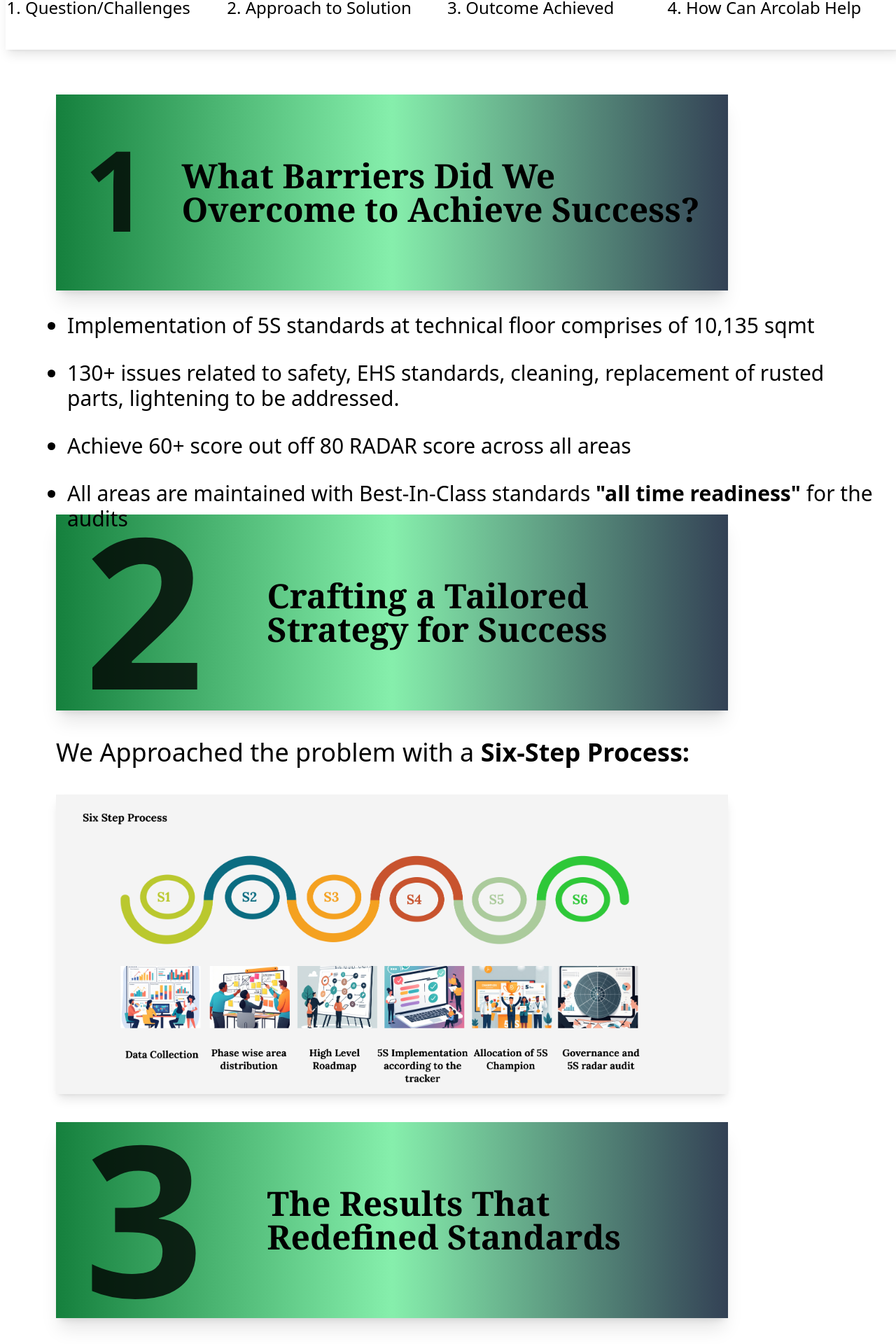
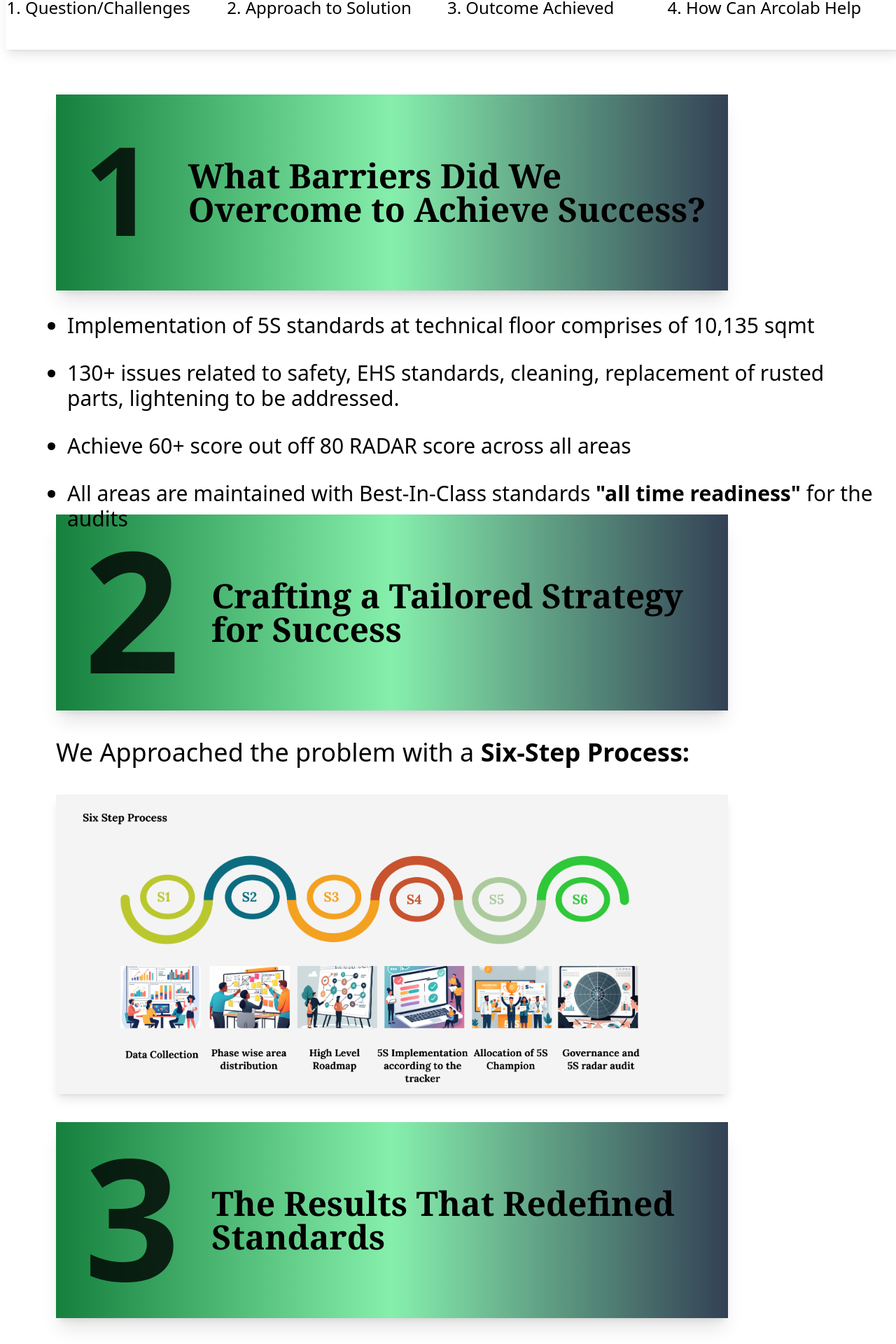
Before and after one commit to kirito05/Drafts2, a Next.js app: page / in a window 1280 px wide. Shown: the part 635-2555 px from the top of the page at 70% size. Built offline with nearby package versions, Linux system fonts and the light colour scheme.

Commit message:
fix: fix styling and allignment across the page

```diff
--- a/src/app/page.jsx
+++ b/src/app/page.jsx
@@ -70,7 +70,7 @@ export default function Formulation() {
           <article className="ml-[5em]">
             <section id="question">
               <div className="font-semibold xl:w-4/5 lg:w-4/5 mb-4 xl:h-[35vh] lg:h-[20vh] gap-[3em] shadow-xl flex flex-row items-center justify-start pl-10 bg-gradient-to-r from-green-700 via-green-300 to-slate-700">
-                <div className="xl:text-[10em] lg:text-[6em] md:text-[4em] mb-3 opacity-80  ">
+                <div className="xl:text-[11em] lg:text-[6em] md:text-[4em] mb-3 opacity-80  ">
                   1
                 </div>
 
@@ -104,8 +104,8 @@ export default function Formulation() {
             <br />
             <br />
             <section id="approach">
-              <div className="text-3xl font-semibold  xl:w-4/5 lg:w-4/5 mb-4 xl:h-[35vh] lg:h-[20vh] gap-[3em] shadow-xl flex flex-row items-center justify-start pl-10 bg-gradient-to-r from-green-700 via-green-300 to-slate-700">
-                <div className="xl:text-[10em] lg:text-[4em] md:text-[4em] mb-3 opacity-80  ">
+              <div className="text-3xl font-semibold  xl:w-4/5 lg:w-4/5 mb-4 xl:h-[35vh] lg:h-[20vh] gap-[1.5em] shadow-xl flex flex-row items-center justify-start pl-10 bg-gradient-to-r from-green-700 via-green-300 to-slate-700">
+                <div className="xl:text-[8em] lg:text-[4em] md:text-[4em] mb-3 opacity-80  ">
                   2
                 </div>
 
@@ -136,8 +136,8 @@ export default function Formulation() {
             </div> */}
             </section>
             <section id="outcome">
-              <div className="text-3xl font-semibold mb-10  xl:w-4/5 lg:w-4/5 xl:h-[35vh] lg:h-[20vh] gap-[3em] shadow-xl flex flex-row items-center justify-start pl-10 bg-gradient-to-r from-green-700 via-green-300 to-slate-700">
-                <div className="xl:text-[10em] lg:text-[4em] md:text-[4em] mb-3 opacity-80  ">
+              <div className="text-3xl font-semibold mb-10  xl:w-4/5 lg:w-4/5 xl:h-[35vh] lg:h-[20vh] gap-[1.5em] shadow-xl flex flex-row items-center justify-start pl-10 bg-gradient-to-r from-green-700 via-green-300 to-slate-700">
+                <div className="xl:text-[8em] lg:text-[4em] md:text-[4em] mb-3 opacity-80  ">
                   3
                 </div>
 
@@ -167,8 +167,8 @@ export default function Formulation() {
               </div>
             </section>
             <section id="help" className="mt-[10em]">
-              <div className="text-3xl font-semibold mb-4  xl:w-4/5 lg:w-4/5 xl:h-[35vh] lg:h-[20vh] gap-[3em] shadow-xl flex flex-row items-center justify-start pl-10 bg-gradient-to-r from-green-700 via-green-300 to-slate-700">
-                <div className="xl:text-[10em] lg:text-[4em] md:text-[4em] mb-3 opacity-80  ">
+              <div className="text-3xl font-semibold mb-4  xl:w-4/5 lg:w-4/5 xl:h-[35vh] lg:h-[20vh] gap-[1.5em] shadow-xl flex flex-row items-center justify-start pl-10 bg-gradient-to-r from-green-700 via-green-300 to-slate-700">
+                <div className="xl:text-[8em] lg:text-[4em] md:text-[4em] mb-3 opacity-80  ">
                   4
                 </div>
 
@@ -186,7 +186,7 @@ export default function Formulation() {
                 <br />
                 <br />
                 Here’s a streamlined approach Acrolab offers:
-                <ul className="flex flex-col justify-between items-start list-disc h-[30vh] lg:w-4/5 mt-5 mb-[10em] cursor-pointer">
+                <ul className="flex flex-col justify-between items-start list-disc h-[30vh] lg:w-4/5 mt-5 mb-[5em] cursor-pointer">
                   <li className="hover:shadow-lg hover:scale-105 p-2">
                     Team Formation: Assist in creating a cross-functional team
                     to lead the 5S initiative.
```
